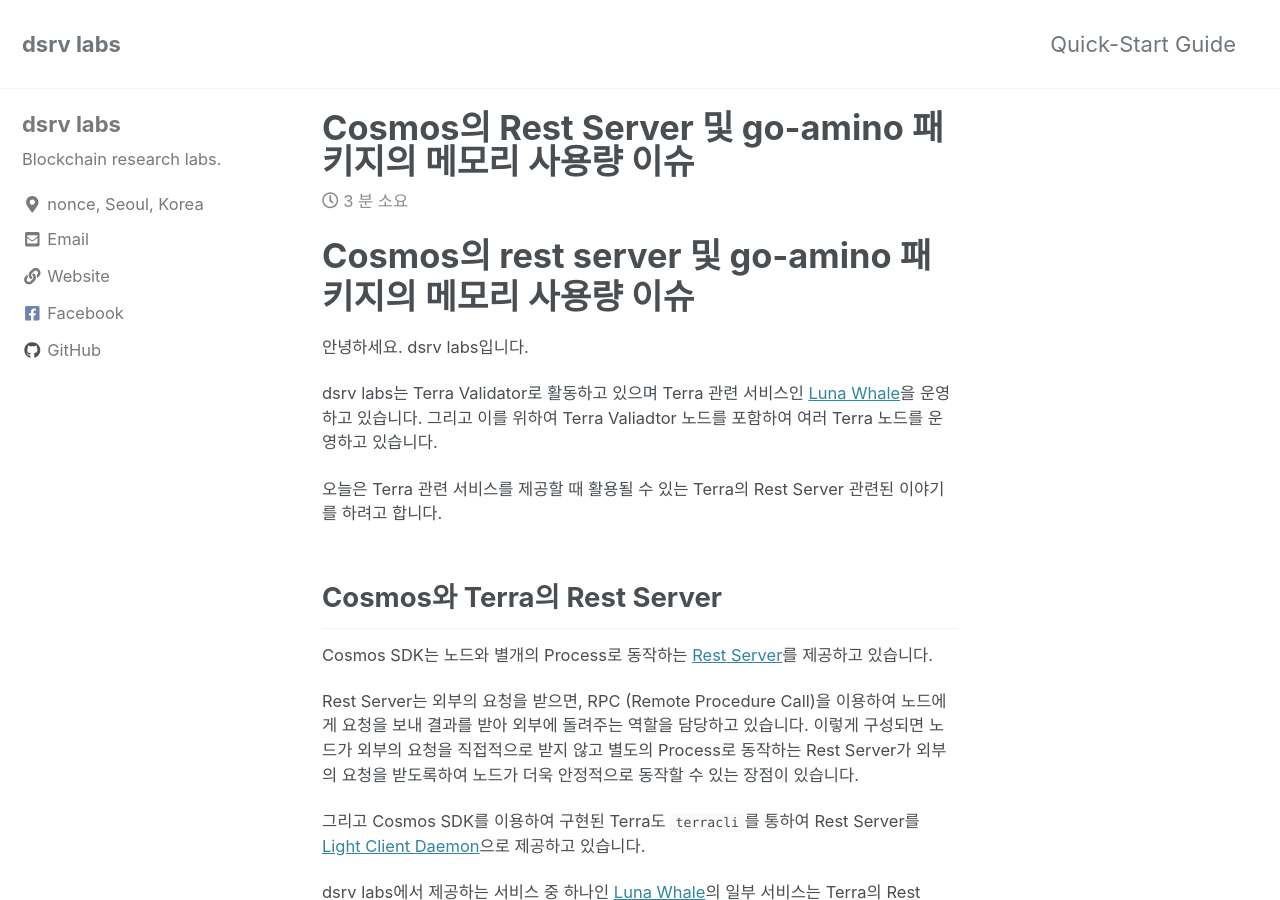
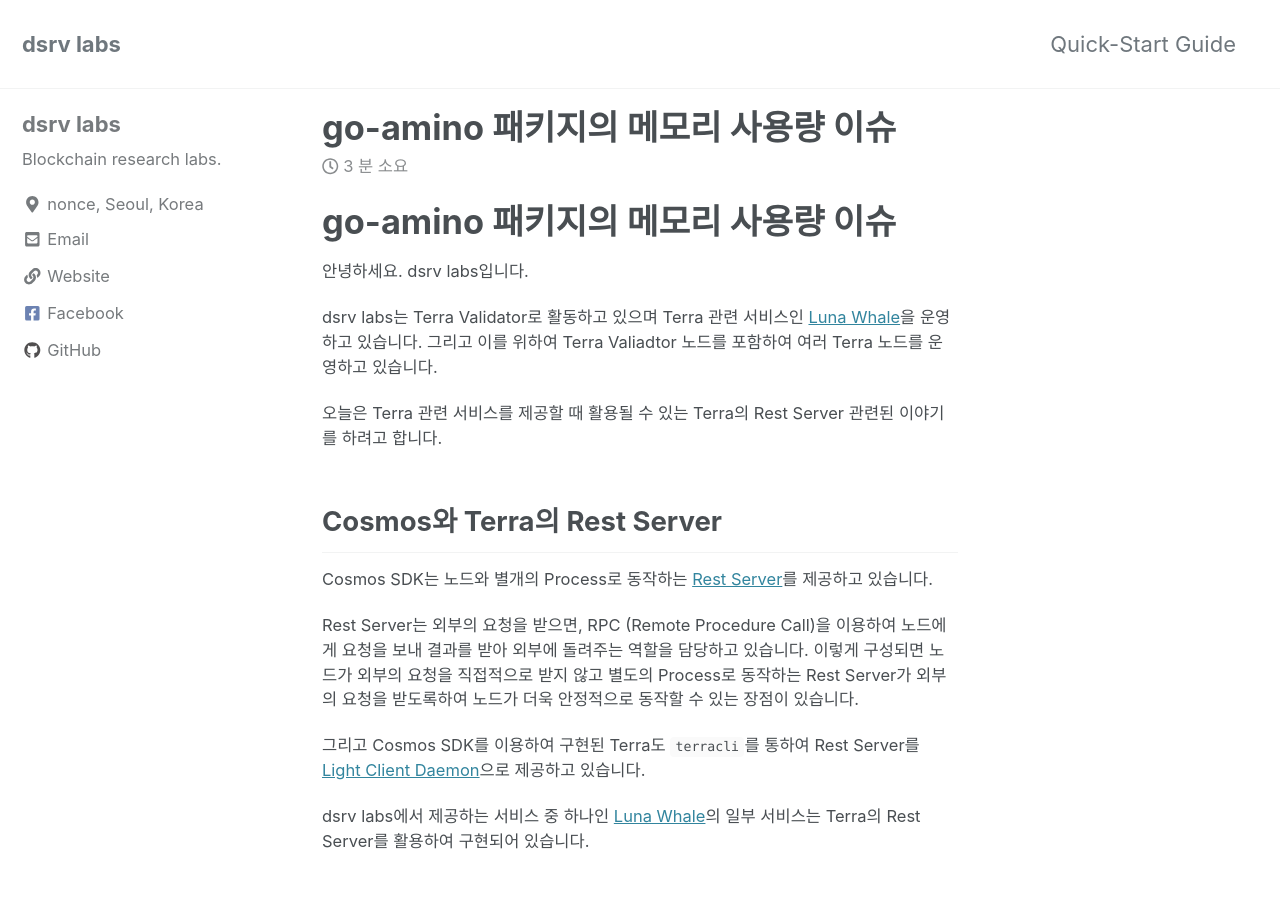
Before and after one commit to dsrvlabs/dsrvlabs.github.io, a Jekyll site: the page built from _posts/2019-09-24-terrad_out_of_memory.md, in a window 1280 px wide and 900 px high. Built offline with Jekyll 4.4.1, drawn with Linux system fonts in a browser that asks for light colours; cached includes are drawn as plain includes; nearby versions of some CDN libraries; comment, search, counter and statistics services are not loaded.

Commit message:
Change title
Change title

Signed-off-by: Hyung-Kyu Choi <hyungkyu.choi@gmail.com>

```diff
--- a/_posts/2019-09-24-terrad_out_of_memory.md
+++ b/_posts/2019-09-24-terrad_out_of_memory.md
@@ -1,10 +1,10 @@
 ---
-title: "Cosmos의 Rest Server 및 go-amino 패키지의 메모리 사용량 이슈"
+title: "go-amino 패키지의 메모리 사용량 이슈"
 date: 2019-09-24 17:00:00 +0900
 categories: blog news
 comments: true
 ---
-# Cosmos의 rest server 및 go-amino 패키지의 메모리 사용량 이슈
+# go-amino 패키지의 메모리 사용량 이슈
 
 안녕하세요. dsrv labs입니다.
 
```
